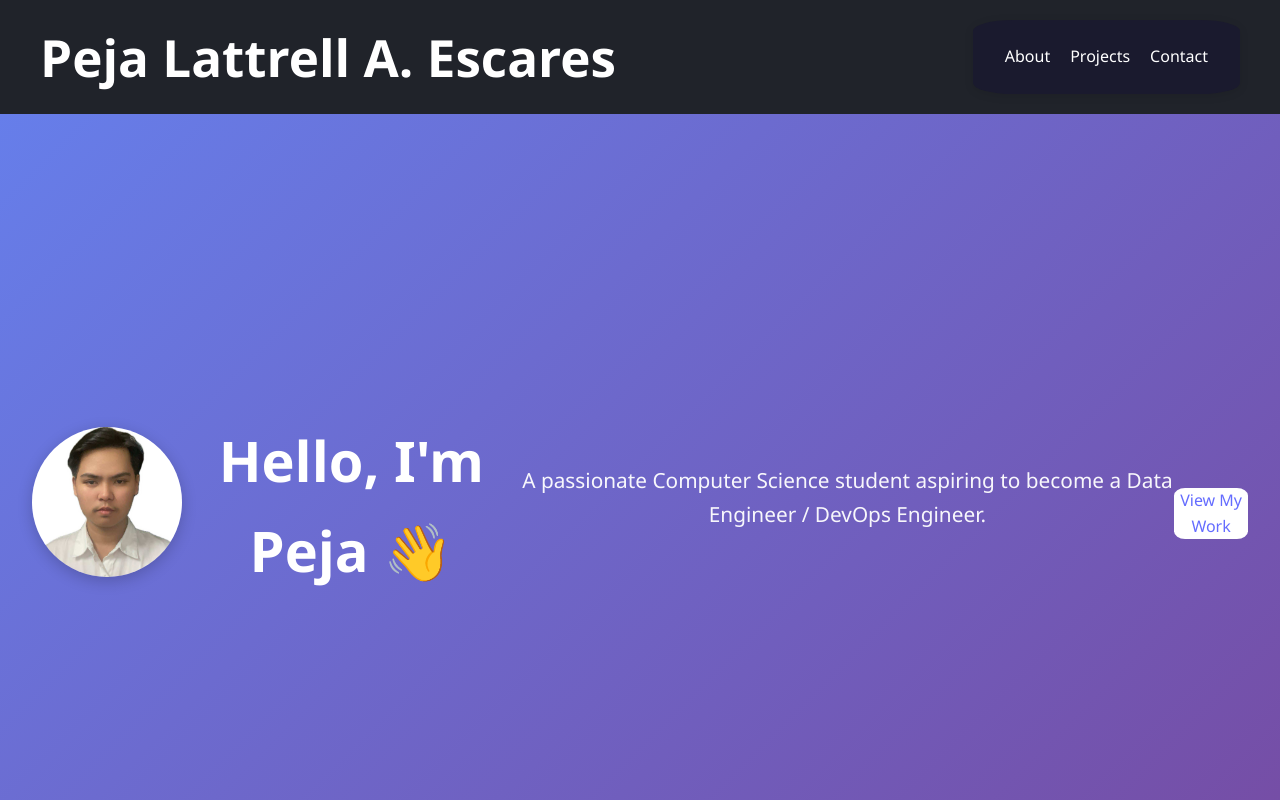
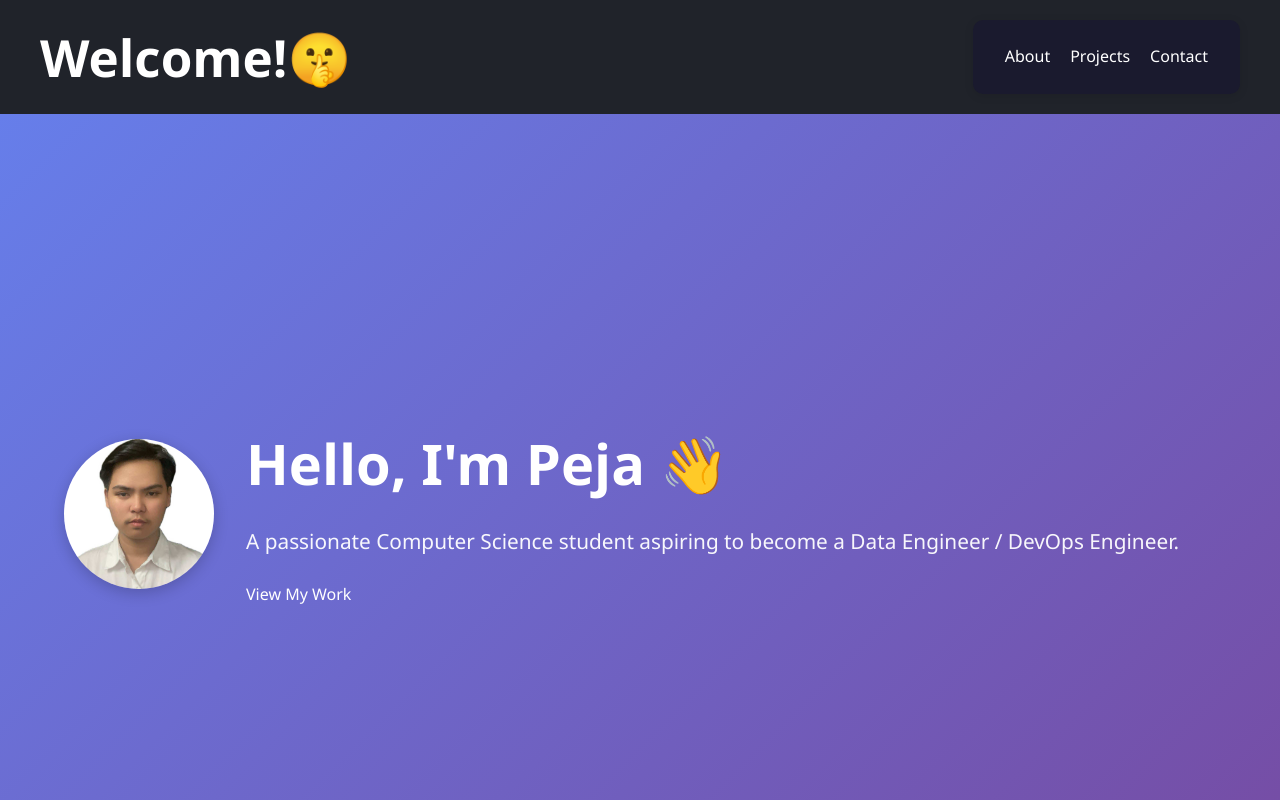
Before and after one commit to PejaLattrell/Online-Portfolio, a React (Vite) app in the folder my-website/frontend/: page / in a window 1280 px wide. Shown: the top 800 px of the page. Built offline with nearby package versions, Linux system fonts and the light colour scheme.

Commit message:
ready for deployment

```diff
--- a/my-website/frontend/src/App.css
+++ b/my-website/frontend/src/App.css
@@ -18,10 +18,7 @@ body {
 }
 
 #root {
-  max-width: 100%;
-  margin: 0 auto;
     padding:0;
-  text-align: center;
 }
 
 .header {
@@ -52,7 +49,7 @@ nav {
     top: 0;
     z-index: 1000;
     box-shadow: 0 2px 10px rgba(0,0,0,0.1);
-    border-radius: 15%
+    border-radius: 10px
 }
 
 nav h1 {
@@ -80,18 +77,26 @@ nav a:hover {
 
 /* Hero Section */
 .hero {
+    position: relative;
     min-height: 100vh;
     display: flex;
     align-items: center;
-    justify-content: center;
+    justify-content: flex-start;
     background: linear-gradient(135deg, #667eea 0%, #764ba2 100%);
-    padding: 2rem;
-    text-align: center;
+    padding: 2rem 4rem;
     color: white;
+    gap: 2rem;
 }
 
 .hero-content {
     max-width: 800px;
+}
+
+.hero-text-content {
+    display: flex;
+    flex-direction: column;
+    align-items: flex-start; /* Aligns h2, p, and button to the left */
+    text-align: left;        /* Ensures text inside is left-aligned */
 }
 
 .hero h2 {
@@ -106,18 +111,28 @@ nav a:hover {
     opacity: 0.95;
 }
 
+.hero-text-content p {
+    margin-bottom: 1.5rem; /* Adds space between <p> and <button> */
+}
+
 .profile-img {
     width: 150px;
     height: 150px;
-  border-radius: 50%; /* Makes it a circle */
-  object-fit: cover;  /* Prevents stretching */
-  margin-bottom: 1.5rem;
+    border-radius: 50%;
+    object-fit: cover;
     box-shadow: 0 4px 15px rgba(0, 0, 0, 0.2);
+    flex-shrink: 0;
+}
+
+.greetings{
+    position: flex;
+
 }
 
 .btn{
-    background-color: white;
-    border-radius: 15%;
+    background-color: rgba(106, 46, 121, 0);
+    color: white;
+    border-radius: 5px;
 }
 
 .cta-button {
--- a/my-website/frontend/src/App.tsx
+++ b/my-website/frontend/src/App.tsx
@@ -52,7 +52,7 @@ function App() {
       <div className="App">
       {/* Header */}
       <header className="header">
-        <h1 className="logo">Peja Lattrell A. Escares</h1>
+        <h1 className="logo">Welcome!🤫</h1>
         <nav>
           <ul>
             <li><a href="#about">About</a></li>
@@ -68,10 +68,13 @@ function App() {
           alt="My Profile"
           className="profile-img"
         />
-        <h2>Hello, I'm Peja 👋</h2>
-        <p>A passionate Computer Science student aspiring to become a Data Engineer / DevOps Engineer.</p>
-        <a href="#projects" className="btn">View My Work</a>
-      </section>
+        <div className="hero-text-content">
+          <h2 className="greetings">Hello, I'm Peja 👋</h2>
+          <p>A passionate Computer Science student aspiring to become a Data Engineer / DevOps Engineer.</p>
+          <a href="#projects" className="btn">View My Work</a>
+        </div>
+
+        </section>
 
       {/* Projects Section */}
       <section id="projects" className="projects">
--- a/my-website/frontend/src/index.css
+++ b/my-website/frontend/src/index.css
@@ -29,8 +29,6 @@ a:hover {
 
 body {
   margin: 0;
-  display: flex;
-  place-items: center;
   min-width: 320px;
   min-height: 100vh;
 }
```
Also changed, not shown: 2 other files (tests, documents, lock files or other folders). Lines whose indentation alone changed are shown as unchanged.
